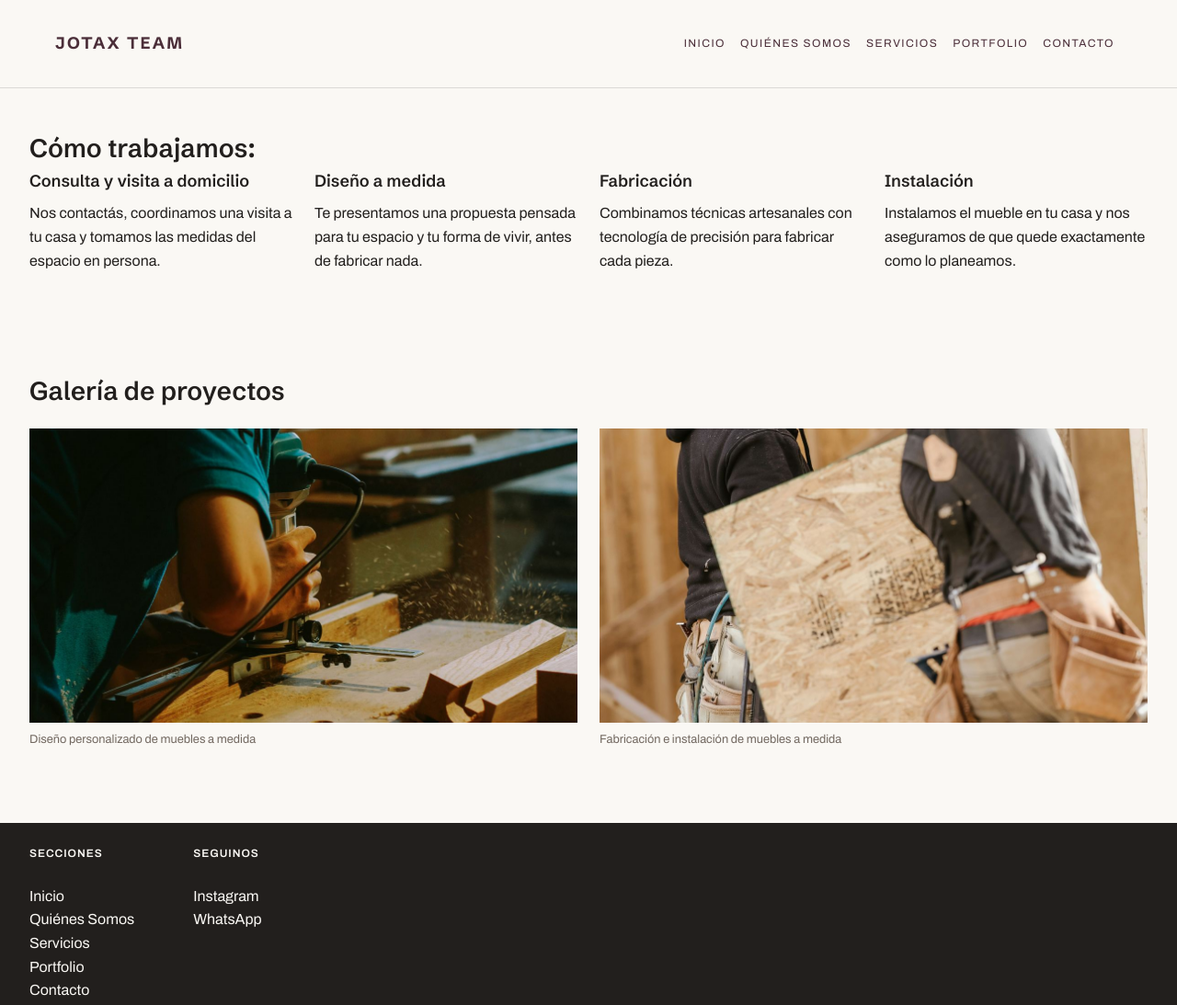
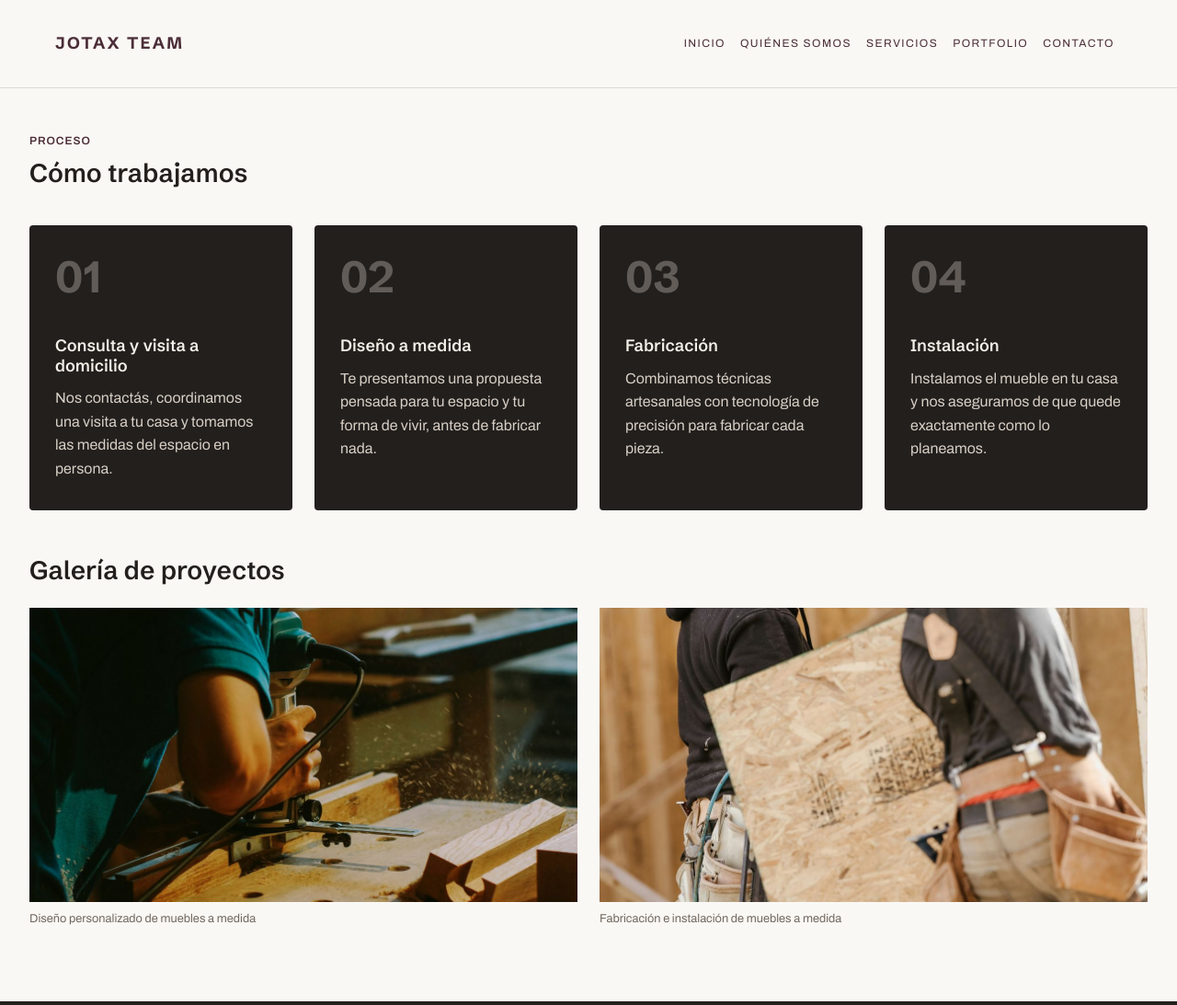
Before and after one commit to aylenlazcano/pagina-web-jotax, a plain HTML site: page pages/servicios.html in a window 1280 px wide. Shown: the top 1093 px of the page at 92% size. Drawn offline with nearby package versions, Linux system fonts and the light colour scheme.

Commit message:
style: cards de servicios con paleta propia

```diff
--- a/pages/servicios.html
+++ b/pages/servicios.html
@@ -51,24 +51,40 @@
     </header>
     <main>
         <section>
-            <h2>Cómo trabajamos:</h2>
-            <div class="row g-4">
-                <article class="col-12 col-md-6 col-lg-3">
+            <p class="eyebrow">Proceso</p>
+            <h2>Cómo trabajamos</h2>
+            <div class="row g-4 mt-3">
+                <article class="col-12 col-md-6 col-lg-3 mb-0">
+                    <div class="paso-card">
+                        <span class="paso-card-numero">01</span>
                         <h3>Consulta y visita a domicilio</h3>
-                    <p>Nos contactás, coordinamos una visita a tu casa y tomamos las medidas del espacio en persona.</p>
+                        <p>Nos contactás, coordinamos una visita a tu casa y tomamos las medidas del espacio en persona.
+                        </p>
+                    </div>
                 </article>
-                <article class="col-12 col-md-6 col-lg-3">
+                <article class="col-12 col-md-6 col-lg-3 mb-0">
+                    <div class="paso-card">
+                        <span class="paso-card-numero">02</span>
                         <h3>Diseño a medida</h3>
-                    <p>Te presentamos una propuesta pensada para tu espacio y tu forma de vivir, antes de fabricar nada.
+                        <p>Te presentamos una propuesta pensada para tu espacio y tu forma de vivir, antes de fabricar
+                            nada.
                         </p>
+                    </div>
                 </article>
-                <article class="col-12 col-md-6 col-lg-3">
+                <article class="col-12 col-md-6 col-lg-3 mb-0">
+                    <div class="paso-card">
+                        <span class="paso-card-numero">03</span>
                         <h3>Fabricación</h3>
                         <p>Combinamos técnicas artesanales con tecnología de precisión para fabricar cada pieza.</p>
+                    </div>
                 </article>
-                <article class="col-12 col-md-6 col-lg-3">
+                <article class="col-12 col-md-6 col-lg-3 mb-0">
+                    <div class="paso-card">
+                        <span class="paso-card-numero">04</span>
                         <h3>Instalación</h3>
-                    <p>Instalamos el mueble en tu casa y nos aseguramos de que quede exactamente como lo planeamos.</p>
+                        <p>Instalamos el mueble en tu casa y nos aseguramos de que quede exactamente como lo planeamos.
+                        </p>
+                    </div>
                 </article>
             </div>
         </section>
--- a/styles/styles.css
+++ b/styles/styles.css
@@ -563,6 +563,39 @@ article .carousel-item img {
    SERVICIOS Y PORTFOLIO — galería de fotos por proyecto
    ========================================================== */
 
+.paso-card {
+  background-color: var(--ink);
+  padding: 2rem 1.75rem;
+  height: 100%;
+  border-radius: 4px;
+  transition: transform 0.3s ease, background-color 0.3s ease;
+}
+
+.paso-card:hover {
+  transform: translateY(-6px);
+  background-color: var(--accent);
+}
+
+.paso-card-numero {
+  display: block;
+  font-family: 'Schibsted Grotesk', sans-serif;
+  font-size: 3rem;
+  font-weight: 700;
+  line-height: 1;
+  color: var(--on-accent-muted);
+  opacity: 0.35;
+  margin-bottom: 2.5rem;
+}
+
+.paso-card h3 {
+  color: var(--on-accent);
+}
+
+.paso-card p {
+  color: var(--on-accent-muted);
+  margin-bottom: 0;
+}
+
 .galeria-proyecto {
   display: flex;
   gap: 1.5rem;
```
Lines whose indentation alone changed are shown as unchanged.
